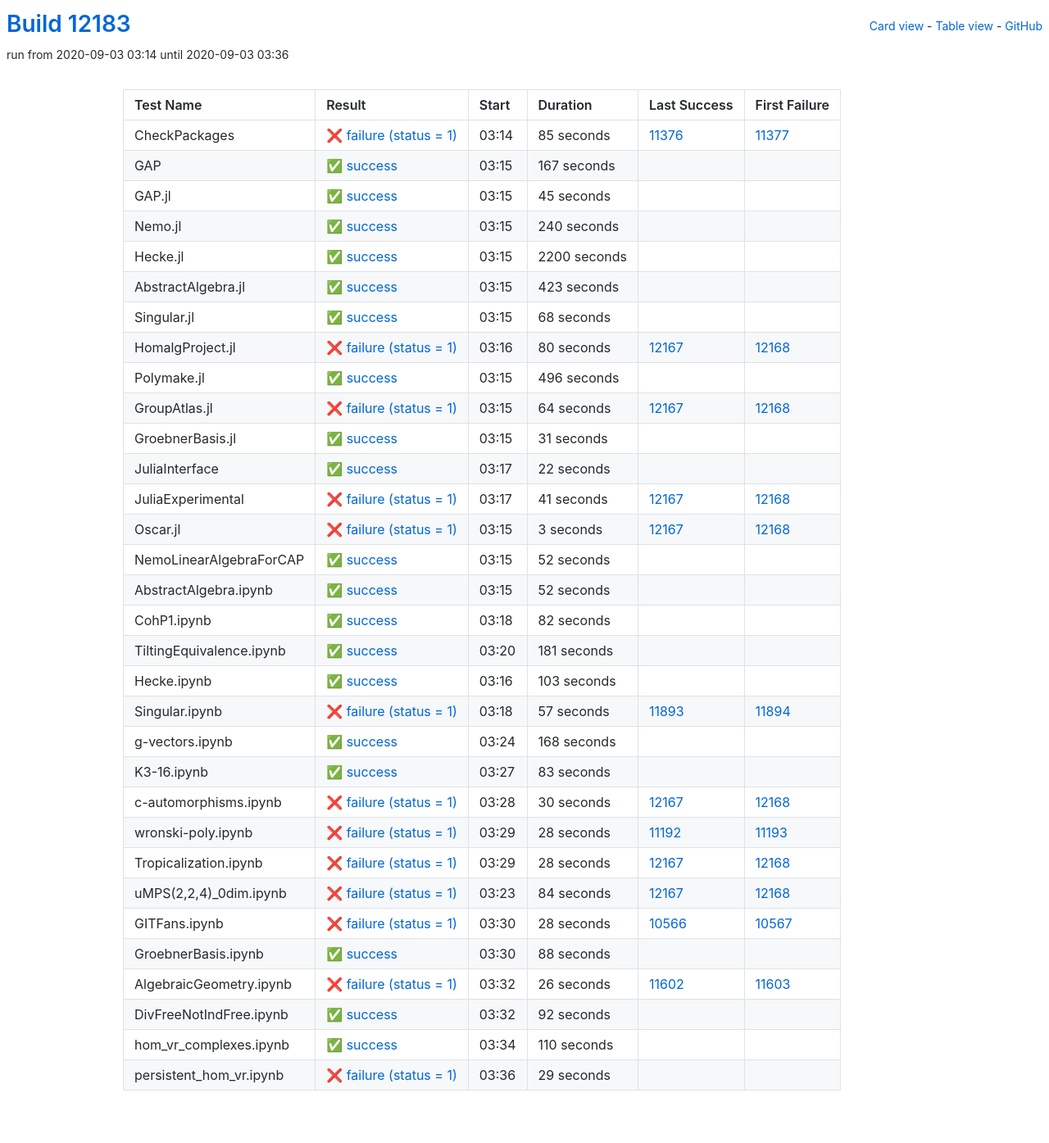
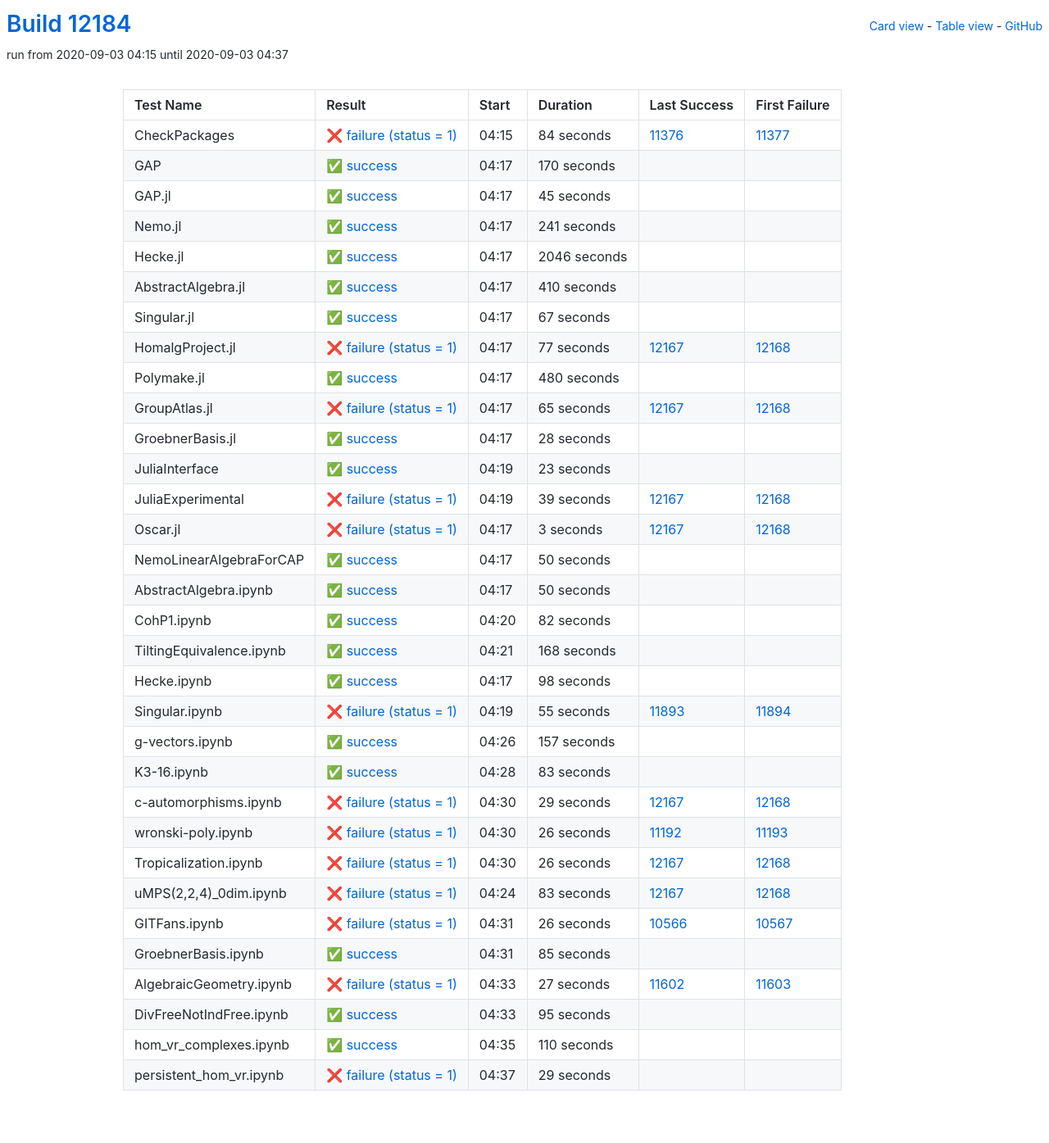
Before and after one commit to oscar-system/oscar-ci-status, a Jekyll site: the page built from table.html, in a window 1280 px wide. Shown: the whole page at 82% size. Built offline with Jekyll 4.4.1, drawn with Linux system fonts in a browser that asks for light colours.

Commit message:
Build #12184

```diff
--- a/_data/ci.yml
+++ b/_data/ci.yml
@@ -1,6 +1,6 @@
 ---
-build: 12183
-build_url: https://oscarci.mathematik.uni-kl.de/job/oscar/12183/
+build: 12184
+build_url: https://oscarci.mathematik.uni-kl.de/job/oscar/12184/
 job: oscar
 organization: oscar-system
 repo: oscar-ci-status
@@ -8,32 +8,32 @@
 tests:
 - name: CheckPackages
   id: checkpackages
-  log: https://oscarci.mathematik.uni-kl.de/job/oscar/12183/artifact/logs/build-12183/CheckPackages.log
-  start: 2020-09-03 03:14
+  log: https://oscarci.mathematik.uni-kl.de/job/oscar/12184/artifact/logs/build-12184/CheckPackages.log
+  start: 2020-09-03 04:15
   success: false
   exitcode: 1
   status: failure
-  duration: 85
+  duration: 84
   last_success: 11376
   last_success_url: https://oscarci.mathematik.uni-kl.de/job/oscar/11376/
   first_failure: 11377
   first_failure_url: https://oscarci.mathematik.uni-kl.de/job/oscar/11377/
 - name: GAP
   id: gap
-  log: https://oscarci.mathematik.uni-kl.de/job/oscar/12183/artifact/logs/build-12183/GAP.log
-  start: 2020-09-03 03:15
+  log: https://oscarci.mathematik.uni-kl.de/job/oscar/12184/artifact/logs/build-12184/GAP.log
+  start: 2020-09-03 04:17
   success: true
   exitcode: 0
   status: success
-  duration: 167
+  duration: 170
   last_success: false
   last_success_url:
   first_failure: false
   first_failure_url:
 - name: GAP.jl
   id: gap-jl
-  log: https://oscarci.mathematik.uni-kl.de/job/oscar/12183/artifact/logs/build-12183/GAP.jl.log
-  start: 2020-09-03 03:15
+  log: https://oscarci.mathematik.uni-kl.de/job/oscar/12184/artifact/logs/build-12184/GAP.jl.log
+  start: 2020-09-03 04:17
   success: true
   exitcode: 0
   status: success
@@ -44,128 +44,128 @@
   first_failure_url:
 - name: Nemo.jl
   id: nemo-jl
-  log: https://oscarci.mathematik.uni-kl.de/job/oscar/12183/artifact/logs/build-12183/Nemo.jl.log
-  start: 2020-09-03 03:15
+  log: https://oscarci.mathematik.uni-kl.de/job/oscar/12184/artifact/logs/build-12184/Nemo.jl.log
+  start: 2020-09-03 04:17
   success: true
   exitcode: 0
   status: success
-  duration: 240
+  duration: 241
   last_success: false
   last_success_url:
   first_failure: false
   first_failure_url:
 - name: Hecke.jl
   id: hecke-jl
-  log: https://oscarci.mathematik.uni-kl.de/job/oscar/12183/artifact/logs/build-12183/Hecke.jl.log
-  start: 2020-09-03 03:15
+  log: https://oscarci.mathematik.uni-kl.de/job/oscar/12184/artifact/logs/build-12184/Hecke.jl.log
+  start: 2020-09-03 04:17
   success: true
   exitcode: 0
   status: success
-  duration: 2200
+  duration: 2046
   last_success: false
   last_success_url:
   first_failure: false
   first_failure_url:
 - name: AbstractAlgebra.jl
   id: abstractalgebra-jl
-  log: https://oscarci.mathematik.uni-kl.de/job/oscar/12183/artifact/logs/build-12183/AbstractAlgebra.jl.log
-  start: 2020-09-03 03:15
+  log: https://oscarci.mathematik.uni-kl.de/job/oscar/12184/artifact/logs/build-12184/AbstractAlgebra.jl.log
+  start: 2020-09-03 04:17
   success: true
   exitcode: 0
   status: success
-  duration: 423
+  duration: 410
   last_success: false
   last_success_url:
   first_failure: false
   first_failure_url:
 - name: Singular.jl
   id: singular-jl
-  log: https://oscarci.mathematik.uni-kl.de/job/oscar/12183/artifact/logs/build-12183/Singular.jl.log
-  start: 2020-09-03 03:15
+  log: https://oscarci.mathematik.uni-kl.de/job/oscar/12184/artifact/logs/build-12184/Singular.jl.log
+  start: 2020-09-03 04:17
   success: true
   exitcode: 0
   status: success
-  duration: 68
+  duration: 67
   last_success: false
   last_success_url:
   first_failure: false
   first_failure_url:
 - name: HomalgProject.jl
   id: homalgproject-jl
-  log: https://oscarci.mathematik.uni-kl.de/job/oscar/12183/artifact/logs/build-12183/HomalgProject.jl.log
-  start: 2020-09-03 03:16
+  log: https://oscarci.mathematik.uni-kl.de/job/oscar/12184/artifact/logs/build-12184/HomalgProject.jl.log
+  start: 2020-09-03 04:17
   success: false
   exitcode: 1
   status: failure
-  duration: 80
+  duration: 77
   last_success: 12167
   last_success_url: https://oscarci.mathematik.uni-kl.de/job/oscar/12167/
   first_failure: 12168
   first_failure_url: https://oscarci.mathematik.uni-kl.de/job/oscar/12168/
 - name: Polymake.jl
   id: polymake-jl
-  log: https://oscarci.mathematik.uni-kl.de/job/oscar/12183/artifact/logs/build-12183/Polymake.jl.log
-  start: 2020-09-03 03:15
+  log: https://oscarci.mathematik.uni-kl.de/job/oscar/12184/artifact/logs/build-12184/Polymake.jl.log
+  start: 2020-09-03 04:17
   success: true
   exitcode: 0
   status: success
-  duration: 496
+  duration: 480
   last_success: false
   last_success_url:
   first_failure: false
   first_failure_url:
 - name: GroupAtlas.jl
   id: groupatlas-jl
-  log: https://oscarci.mathematik.uni-kl.de/job/oscar/12183/artifact/logs/build-12183/GroupAtlas.jl.log
-  start: 2020-09-03 03:15
+  log: https://oscarci.mathematik.uni-kl.de/job/oscar/12184/artifact/logs/build-12184/GroupAtlas.jl.log
+  start: 2020-09-03 04:17
   success: false
   exitcode: 1
   status: failure
-  duration: 64
+  duration: 65
   last_success: 12167
   last_success_url: https://oscarci.mathematik.uni-kl.de/job/oscar/12167/
   first_failure: 12168
   first_failure_url: https://oscarci.mathematik.uni-kl.de/job/oscar/12168/
 - name: GroebnerBasis.jl
   id: groebnerbasis-jl
-  log: https://oscarci.mathematik.uni-kl.de/job/oscar/12183/artifact/logs/build-12183/GroebnerBasis.jl.log
-  start: 2020-09-03 03:15
+  log: https://oscarci.mathematik.uni-kl.de/job/oscar/12184/artifact/logs/build-12184/GroebnerBasis.jl.log
+  start: 2020-09-03 04:17
   success: true
   exitcode: 0
   status: success
-  duration: 31
+  duration: 28
   last_success: false
   last_success_url:
   first_failure: false
   first_failure_url:
 - name: JuliaInterface
   id: juliainterface
-  log: https://oscarci.mathematik.uni-kl.de/job/oscar/12183/artifact/logs/build-12183/JuliaInterface.log
-  start: 2020-09-03 03:17
+  log: https://oscarci.mathematik.uni-kl.de/job/oscar/12184/artifact/logs/build-12184/JuliaInterface.log
+  start: 2020-09-03 04:19
   success: true
   exitcode: 0
   status: success
-  duration: 22
+  duration: 23
   last_success: false
   last_success_url:
   first_failure: false
   first_failure_url:
 - name: JuliaExperimental
   id: juliaexperimental
-  log: https://oscarci.mathematik.uni-kl.de/job/oscar/12183/artifact/logs/build-12183/JuliaExperimental.log
-  start: 2020-09-03 03:17
+  log: https://oscarci.mathematik.uni-kl.de/job/oscar/12184/artifact/logs/build-12184/JuliaExperimental.log
+  start: 2020-09-03 04:19
   success: false
   exitcode: 1
   status: failure
-  duration: 41
+  duration: 39
   last_success: 12167
   last_success_url: https://oscarci.mathematik.uni-kl.de/job/oscar/12167/
   first_failure: 12168
   first_failure_url: https://oscarci.mathematik.uni-kl.de/job/oscar/12168/
 - name: Oscar.jl
   id: oscar-jl
-  log: https://oscarci.mathematik.uni-kl.de/job/oscar/12183/artifact/logs/build-12183/Oscar.jl.log
-  start: 2020-09-03 03:15
+  log: https://oscarci.mathematik.uni-kl.de/job/oscar/12184/artifact/logs/build-12184/Oscar.jl.log
+  start: 2020-09-03 04:17
   success: false
   exitcode: 1
   status: failure
@@ -176,32 +176,32 @@
   first_failure_url: https://oscarci.mathematik.uni-kl.de/job/oscar/12168/
 - name: NemoLinearAlgebraForCAP
   id: nemolinearalgebraforcap
-  log: https://oscarci.mathematik.uni-kl.de/job/oscar/12183/artifact/logs/build-12183/NemoLinearAlgebraForCAP.log
-  start: 2020-09-03 03:15
+  log: https://oscarci.mathematik.uni-kl.de/job/oscar/12184/artifact/logs/build-12184/NemoLinearAlgebraForCAP.log
+  start: 2020-09-03 04:17
   success: true
   exitcode: 0
   status: success
-  duration: 52
+  duration: 50
   last_success: false
   last_success_url:
   first_failure: false
   first_failure_url:
 - name: AbstractAlgebra.ipynb
   id: abstractalgebra-ipynb
-  log: https://oscarci.mathematik.uni-kl.de/job/oscar/12183/artifact/logs/build-12183/AbstractAlgebra.ipynb.log
-  start: 2020-09-03 03:15
+  log: https://oscarci.mathematik.uni-kl.de/job/oscar/12184/artifact/logs/build-12184/AbstractAlgebra.ipynb.log
+  start: 2020-09-03 04:17
   success: true
   exitcode: 0
   status: success
-  duration: 52
+  duration: 50
   last_success: false
   last_success_url:
   first_failure: false
   first_failure_url:
 - name: CohP1.ipynb
   id: cohp1-ipynb
-  log: https://oscarci.mathematik.uni-kl.de/job/oscar/12183/artifact/logs/build-12183/CohP1.ipynb.log
-  start: 2020-09-03 03:18
+  log: https://oscarci.mathematik.uni-kl.de/job/oscar/12184/artifact/logs/build-12184/CohP1.ipynb.log
+  start: 2020-09-03 04:20
   success: true
   exitcode: 0
   status: success
@@ -212,44 +212,8 @@
   first_failure_url:
 - name: TiltingEquivalence.ipynb
   id: tiltingequivalence-ipynb
-  log: https://oscarci.mathematik.uni-kl.de/job/oscar/12183/artifact/logs/build-12183/TiltingEquivalence.ipynb.log
-  start: 2020-09-03 03:20
-  success: true
-  exitcode: 0
-  status: success
-  duration: 181
-  last_success: false
-  last_success_url:
-  first_failure: false
-  first_failure_url:
-- name: Hecke.ipynb
-  id: hecke-ipynb
-  log: https://oscarci.mathematik.uni-kl.de/job/oscar/12183/artifact/logs/build-12183/Hecke.ipynb.log
-  start: 2020-09-03 03:16
-  success: true
-  exitcode: 0
-  status: success
-  duration: 103
-  last_success: false
-  last_success_url:
-  first_failure: false
-  first_failure_url:
-- name: Singular.ipynb
-  id: singular-ipynb
-  log: https://oscarci.mathematik.uni-kl.de/job/oscar/12183/artifact/logs/build-12183/Singular.ipynb.log
-  start: 2020-09-03 03:18
-  success: false
-  exitcode: 1
-  status: failure
-  duration: 57
-  last_success: 11893
-  last_success_url: https://oscarci.mathematik.uni-kl.de/job/oscar/11893/
-  first_failure: 11894
-  first_failure_url: https://oscarci.mathematik.uni-kl.de/job/oscar/11894/
-- name: g-vectors.ipynb
-  id: g-vectors-ipynb
-  log: https://oscarci.mathematik.uni-kl.de/job/oscar/12183/artifact/logs/build-12183/g-vectors.ipynb.log
-  start: 2020-09-03 03:24
+  log: https://oscarci.mathematik.uni-kl.de/job/oscar/12184/artifact/logs/build-12184/TiltingEquivalence.ipynb.log
+  start: 2020-09-03 04:21
   success: true
   exitcode: 0
   status: success
@@ -258,10 +222,46 @@
   last_success_url:
   first_failure: false
   first_failure_url:
+- name: Hecke.ipynb
+  id: hecke-ipynb
+  log: https://oscarci.mathematik.uni-kl.de/job/oscar/12184/artifact/logs/build-12184/Hecke.ipynb.log
+  start: 2020-09-03 04:17
+  success: true
+  exitcode: 0
+  status: success
+  duration: 98
+  last_success: false
+  last_success_url:
+  first_failure: false
+  first_failure_url:
+- name: Singular.ipynb
+  id: singular-ipynb
+  log: https://oscarci.mathematik.uni-kl.de/job/oscar/12184/artifact/logs/build-12184/Singular.ipynb.log
+  start: 2020-09-03 04:19
+  success: false
+  exitcode: 1
+  status: failure
+  duration: 55
+  last_success: 11893
+  last_success_url: https://oscarci.mathematik.uni-kl.de/job/oscar/11893/
+  first_failure: 11894
+  first_failure_url: https://oscarci.mathematik.uni-kl.de/job/oscar/11894/
+- name: g-vectors.ipynb
+  id: g-vectors-ipynb
+  log: https://oscarci.mathematik.uni-kl.de/job/oscar/12184/artifact/logs/build-12184/g-vectors.ipynb.log
+  start: 2020-09-03 04:26
+  success: true
+  exitcode: 0
+  status: success
+  duration: 157
+  last_success: false
+  last_success_url:
+  first_failure: false
+  first_failure_url:
 - name: K3-16.ipynb
   id: k3-16-ipynb
-  log: https://oscarci.mathematik.uni-kl.de/job/oscar/12183/artifact/logs/build-12183/K3-16.ipynb.log
-  start: 2020-09-03 03:27
+  log: https://oscarci.mathematik.uni-kl.de/job/oscar/12184/artifact/logs/build-12184/K3-16.ipynb.log
+  start: 2020-09-03 04:28
   success: true
   exitcode: 0
   status: success
@@ -272,104 +272,104 @@
   first_failure_url:
 - name: c-automorphisms.ipynb
   id: c-automorphisms-ipynb
-  log: https://oscarci.mathematik.uni-kl.de/job/oscar/12183/artifact/logs/build-12183/c-automorphisms.ipynb.log
-  start: 2020-09-03 03:28
+  log: https://oscarci.mathematik.uni-kl.de/job/oscar/12184/artifact/logs/build-12184/c-automorphisms.ipynb.log
+  start: 2020-09-03 04:30
   success: false
   exitcode: 1
   status: failure
-  duration: 30
+  duration: 29
   last_success: 12167
   last_success_url: https://oscarci.mathematik.uni-kl.de/job/oscar/12167/
   first_failure: 12168
   first_failure_url: https://oscarci.mathematik.uni-kl.de/job/oscar/12168/
 - name: wronski-poly.ipynb
   id: wronski-poly-ipynb
-  log: https://oscarci.mathematik.uni-kl.de/job/oscar/12183/artifact/logs/build-12183/wronski-poly.ipynb.log
-  start: 2020-09-03 03:29
+  log: https://oscarci.mathematik.uni-kl.de/job/oscar/12184/artifact/logs/build-12184/wronski-poly.ipynb.log
+  start: 2020-09-03 04:30
   success: false
   exitcode: 1
   status: failure
-  duration: 28
+  duration: 26
   last_success: 11192
   last_success_url: https://oscarci.mathematik.uni-kl.de/job/oscar/11192/
   first_failure: 11193
   first_failure_url: https://oscarci.mathematik.uni-kl.de/job/oscar/11193/
 - name: Tropicalization.ipynb
   id: tropicalization-ipynb
-  log: https://oscarci.mathematik.uni-kl.de/job/oscar/12183/artifact/logs/build-12183/Tropicalization.ipynb.log
-  start: 2020-09-03 03:29
+  log: https://oscarci.mathematik.uni-kl.de/job/oscar/12184/artifact/logs/build-12184/Tropicalization.ipynb.log
+  start: 2020-09-03 04:30
   success: false
   exitcode: 1
   status: failure
-  duration: 28
+  duration: 26
   last_success: 12167
   last_success_url: https://oscarci.mathematik.uni-kl.de/job/oscar/12167/
   first_failure: 12168
   first_failure_url: https://oscarci.mathematik.uni-kl.de/job/oscar/12168/
 - name: uMPS(2,2,4)_0dim.ipynb
   id: umps-2-2-4-0dim-ipynb
-  log: https://oscarci.mathematik.uni-kl.de/job/oscar/12183/artifact/logs/build-12183/uMPS-2-2-4-_0dim.ipynb.log
-  start: 2020-09-03 03:23
+  log: https://oscarci.mathematik.uni-kl.de/job/oscar/12184/artifact/logs/build-12184/uMPS-2-2-4-_0dim.ipynb.log
+  start: 2020-09-03 04:24
   success: false
   exitcode: 1
   status: failure
-  duration: 84
+  duration: 83
   last_success: 12167
   last_success_url: https://oscarci.mathematik.uni-kl.de/job/oscar/12167/
   first_failure: 12168
   first_failure_url: https://oscarci.mathematik.uni-kl.de/job/oscar/12168/
 - name: GITFans.ipynb
   id: gitfans-ipynb
-  log: https://oscarci.mathematik.uni-kl.de/job/oscar/12183/artifact/logs/build-12183/GITFans.ipynb.log
-  start: 2020-09-03 03:30
+  log: https://oscarci.mathematik.uni-kl.de/job/oscar/12184/artifact/logs/build-12184/GITFans.ipynb.log
+  start: 2020-09-03 04:31
   success: false
   exitcode: 1
   status: failure
-  duration: 28
+  duration: 26
   last_success: 10566
   last_success_url: https://oscarci.mathematik.uni-kl.de/job/oscar/10566/
   first_failure: 10567
   first_failure_url: https://oscarci.mathematik.uni-kl.de/job/oscar/10567/
 - name: GroebnerBasis.ipynb
   id: groebnerbasis-ipynb
-  log: https://oscarci.mathematik.uni-kl.de/job/oscar/12183/artifact/logs/build-12183/GroebnerBasis.ipynb.log
-  start: 2020-09-03 03:30
+  log: https://oscarci.mathematik.uni-kl.de/job/oscar/12184/artifact/logs/build-12184/GroebnerBasis.ipynb.log
+  start: 2020-09-03 04:31
   success: true
   exitcode: 0
   status: success
-  duration: 88
+  duration: 85
   last_success: false
   last_success_url:
   first_failure: false
   first_failure_url:
 - name: AlgebraicGeometry.ipynb
   id: algebraicgeometry-ipynb
-  log: https://oscarci.mathematik.uni-kl.de/job/oscar/12183/artifact/logs/build-12183/AlgebraicGeometry.ipynb.log
-  start: 2020-09-03 03:32
+  log: https://oscarci.mathematik.uni-kl.de/job/oscar/12184/artifact/logs/build-12184/AlgebraicGeometry.ipynb.log
+  start: 2020-09-03 04:33
   success: false
   exitcode: 1
   status: failure
-  duration: 26
+  duration: 27
   last_success: 11602
   last_success_url: https://oscarci.mathematik.uni-kl.de/job/oscar/11602/
   first_failure: 11603
   first_failure_url: https://oscarci.mathematik.uni-kl.de/job/oscar/11603/
 - name: DivFreeNotIndFree.ipynb
   id: divfreenotindfree-ipynb
-  log: https://oscarci.mathematik.uni-kl.de/job/oscar/12183/artifact/logs/build-12183/DivFreeNotIndFree.ipynb.log
-  start: 2020-09-03 03:32
+  log: https://oscarci.mathematik.uni-kl.de/job/oscar/12184/artifact/logs/build-12184/DivFreeNotIndFree.ipynb.log
+  start: 2020-09-03 04:33
   success: true
   exitcode: 0
   status: success
-  duration: 92
+  duration: 95
   last_success: false
   last_success_url:
   first_failure: false
   first_failure_url:
 - name: hom_vr_complexes.ipynb
   id: hom-vr-complexes-ipynb
-  log: https://oscarci.mathematik.uni-kl.de/job/oscar/12183/artifact/logs/build-12183/hom_vr_complexes.ipynb.log
-  start: 2020-09-03 03:34
+  log: https://oscarci.mathematik.uni-kl.de/job/oscar/12184/artifact/logs/build-12184/hom_vr_complexes.ipynb.log
+  start: 2020-09-03 04:35
   success: true
   exitcode: 0
   status: success
@@ -380,8 +380,8 @@
   first_failure_url:
 - name: persistent_hom_vr.ipynb
   id: persistent-hom-vr-ipynb
-  log: https://oscarci.mathematik.uni-kl.de/job/oscar/12183/artifact/logs/build-12183/persistent_hom_vr.ipynb.log
-  start: 2020-09-03 03:36
+  log: https://oscarci.mathematik.uni-kl.de/job/oscar/12184/artifact/logs/build-12184/persistent_hom_vr.ipynb.log
+  start: 2020-09-03 04:37
   success: false
   exitcode: 1
   status: failure
```
Also changed, not shown: README.md.
